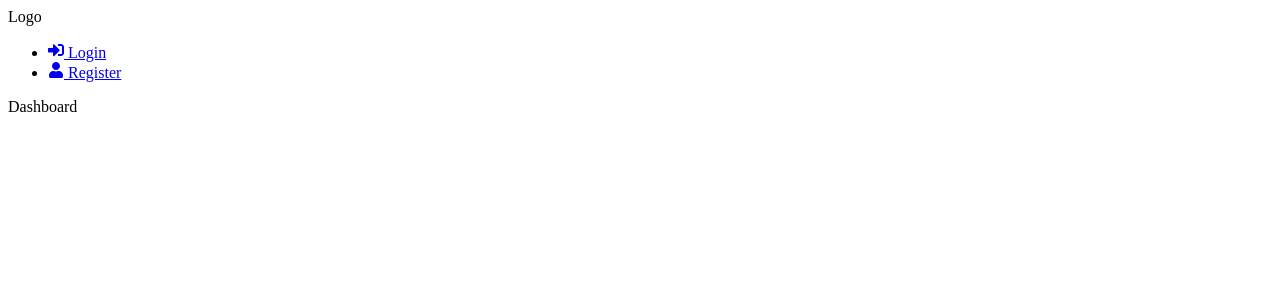
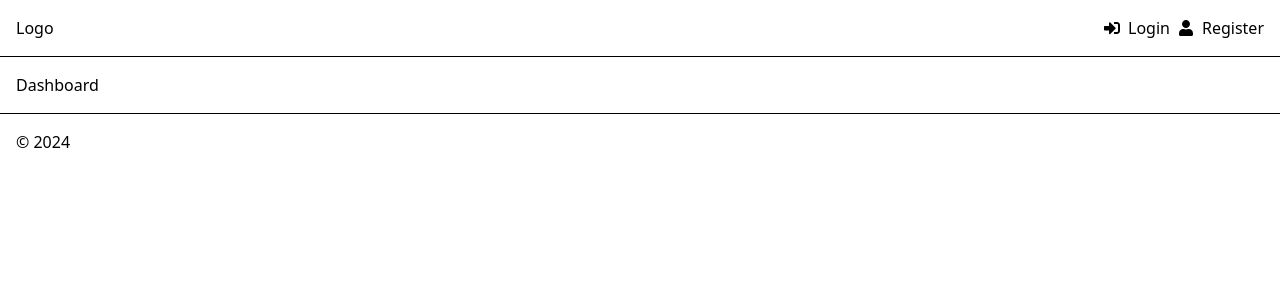
Before and after one commit to kawec91/mygame, a React (Create React App) app in the folder frontend/: page / in a window 1280 px wide. Shown: the top 300 px of the page. Built offline with nearby package versions, Linux system fonts and the light colour scheme.

Commit message:
Added:Tailwind and some style

```diff
--- a/frontend/package.json
+++ b/frontend/package.json
@@ -38,5 +38,8 @@
       "last 1 firefox version",
       "last 1 safari version"
     ]
+  },
+  "devDependencies": {
+    "tailwindcss": "^3.4.3"
   }
 }
--- a/frontend/src/App.js
+++ b/frontend/src/App.js
@@ -2,15 +2,24 @@ import { BrowserRouter, Route, Routes } from "react-router-dom";
 import Dashboard from "./pages/Dashboard";
 import Register from "./pages/Register";
 import Login from "./pages/Login";
+import Header from "./components/Header/Header";
+import Footer from "./components/Footer/Footer";
+import Main from "./components/Main/Main";
 
 function App() {
   return (
     <>
       <BrowserRouter>
         <Routes>
-          <Route path="/" element={<Dashboard />} />
-          <Route path="/login" element={<Login />} />
-          <Route path="/register" element={<Register />} />
+          <Route path="/" element={<Header />}>
+            <Route path="/" element={<Footer />}>
+              <Route path="/" element={<Main />}>
+                <Route path="/" element={<Dashboard />} />
+                <Route path="/login" element={<Login />} />
+                <Route path="/register" element={<Register />} />
+              </Route>
+            </Route>
+          </Route>
         </Routes>
       </BrowserRouter>
     </>
--- /dev/null
+++ b/frontend/src/components/Footer/Footer.jsx
@@ -0,0 +1,13 @@
+import React from 'react'
+import { Outlet } from 'react-router-dom'
+
+function Footer() {
+  return (
+    <>
+        <Outlet />
+        <footer className='border-t-[1px] border-t-black p-4'>&copy; 2024</footer>
+    </>
+  )
+}
+
+export default Footer
--- a/frontend/src/components/Header/Header.jsx
+++ b/frontend/src/components/Header/Header.jsx
@@ -1,27 +1,30 @@
 import React from 'react';
-import { Link } from 'react-router-dom';
+import { Link, Outlet } from 'react-router-dom';
 import {FaSignInAlt, FaUser} from 'react-icons/fa';
 
 
 function Header() {
   return (
-    <header>
+    <>
+        <header className='flex justify-between p-4 items-center border-b-[1px] border-b-black'>
             <div>
                 Logo
             </div>
-        <ul>
+            <ul className='flex gap-2 justify-center items-center'>
                 <li>
-                <Link to={'/login'}>
+                    <Link to={'/login'} className='flex gap-2 justify-center items-center'>
                         <FaSignInAlt /> Login
                     </Link>
                 </li>
                 <li>
-                <Link to={'/register'}>
+                    <Link to={'/register'} className='flex gap-2 justify-center items-center'>
                         <FaUser /> Register
                     </Link>
                 </li>
             </ul>
         </header>
+        <Outlet />
+    </>
   )
 }
 
--- /dev/null
+++ b/frontend/src/components/Main/Main.jsx
@@ -0,0 +1,14 @@
+import React from 'react'
+import { Outlet } from 'react-router-dom'
+
+function Main() {
+  return (
+    <>
+        <main className='p-4'>
+            <Outlet />
+        </main>
+    </>
+  )
+}
+
+export default Main
--- a/frontend/src/index.css
+++ b/frontend/src/index.css
@@ -0,0 +1,3 @@
+@tailwind base;
+@tailwind components;
+@tailwind utilities;
--- a/frontend/src/pages/Dashboard.jsx
+++ b/frontend/src/pages/Dashboard.jsx
@@ -3,7 +3,6 @@ import Header from "../components/Header/Header"
 function Dashboard() {
   return (
     <>
-        <Header />
         <div>Dashboard</div>
     </>
   )
--- /dev/null
+++ b/frontend/src/pages/Layout.jsx
@@ -0,0 +1,16 @@
+import React from 'react'
+import Header from '../components/Header/Header'
+import { Outlet } from 'react-router-dom'
+import Footer from '../components/Footer/Footer'
+
+function Layout() {
+  return (
+    <>
+        <Header />
+        <Outlet />
+        <Footer />
+    </>
+  )
+}
+
+export default Layout
--- /dev/null
+++ b/frontend/tailwind.config.js
@@ -0,0 +1,8 @@
+/** @type {import('tailwindcss').Config} */
+module.exports = {
+  content: ["./src/**/*.{html,js,jsx}"],
+  theme: {
+    extend: {},
+  },
+  plugins: [],
+};
```
Also changed, not shown: frontend/src/features/auth/authSlice.js (added), 1 other file (tests, documents, lock files or other folders). Lines whose indentation alone changed are shown as unchanged.
